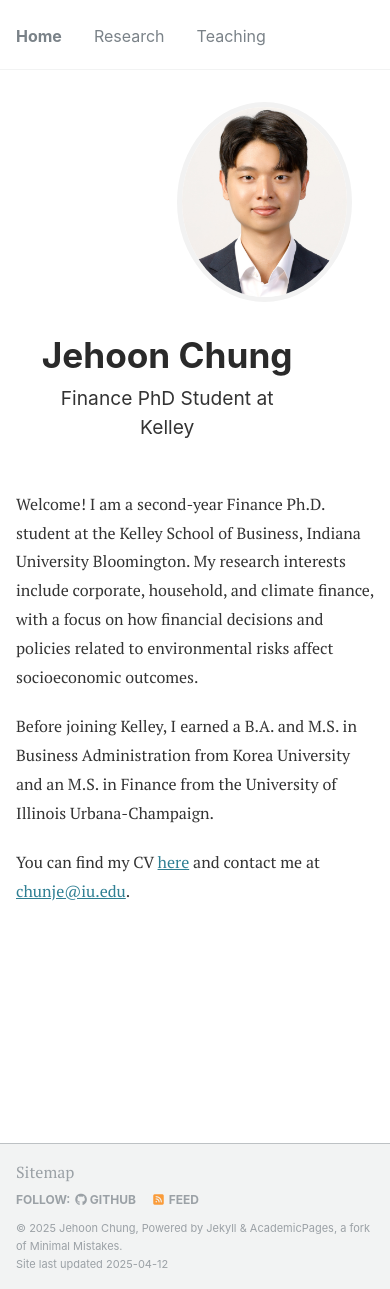
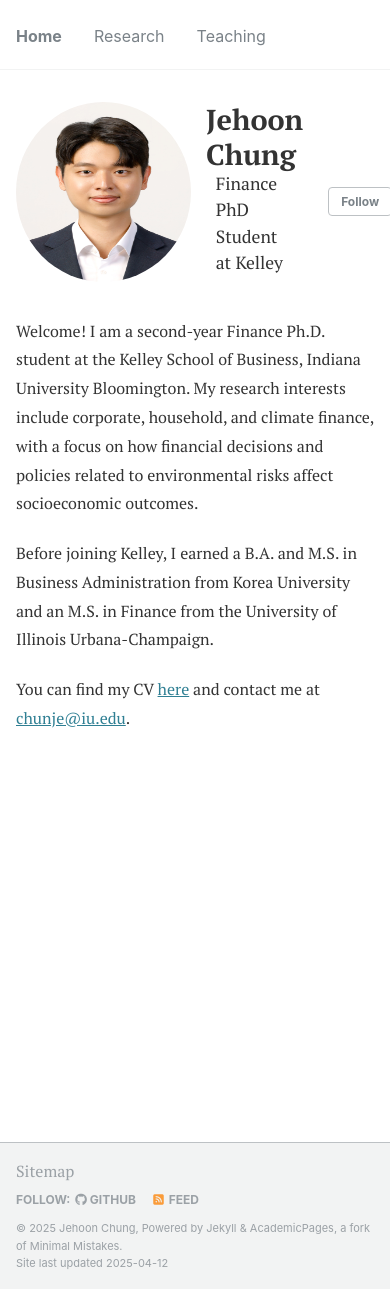
Before and after one commit to JehoonChung/jehoonchung.github.io, a Jekyll site: the page built from _pages/about.md, in a window 390 px wide and 1289 px high. Built offline with Jekyll 4.4.1, drawn with Linux system fonts in a browser that asks for light colours.

Commit message:
Update _custom.scss

```diff
--- a/_sass/_custom.scss
+++ b/_sass/_custom.scss
@@ -1,65 +1,51 @@
-/* ==========================================================================
-   Custom styles
-   ========================================================================== */
+/* Author Profile Font and Mobile Centering */
+.author__name,
+.author__bio {
+  font-family: 'PT Serif', serif !important;
+}
 
-/* Mobile author profile */
+/* Mobile centering */
 @media screen and (max-width: 768px) {
+  .author {
+    text-align: center;
+    display: flex;
+    flex-direction: column;
+    align-items: center;
+  }
+
   .author__avatar {
-    display: block;
-    margin: 0 auto 2rem;
-    text-align: center;
     float: none;
+    margin: 0 auto 1.5rem;
 
     img {
-      width: 200px !important;
-      height: 200px !important;
-      border-radius: 50%;
-      object-fit: cover;
-      border: 5px solid #f2f2f2;
+      width: 180px !important;
+      height: 180px !important;
+      margin: 0 auto;
+      display: block;
     }
   }
 
   .author__content {
-    text-align: center;
+    float: none;
     width: 100%;
 
     .author__name {
-      font-size: 2.2rem !important;
-      margin-bottom: 0.5rem;
-      color: #2a2a2a;
+      font-size: 1.8rem !important;
+      font-weight: 700;
     }
 
     .author__bio {
-      font-size: 1.2rem;
+      font-size: 1.1rem;
       max-width: 80%;
-      margin: 0 auto 2rem;
+      margin: 0 auto 1.5rem;
     }
   }
 
   .author__urls-wrapper {
     text-align: center;
 
-    .btn--inverse {
-      display: none;
-    }
-
     .social-icons {
       justify-content: center;
     }
   }
 }
-
-/* Remove welcome text */
-.page__hero--overlay .page__title,
-.page__hero--overlay .page__lead {
-  display: none !important;
-}
-
-/* Optional: Add some animation */
-.author__avatar img {
-  transition: transform 0.3s ease;
-
-  &:hover {
-    transform: scale(1.05);
-  }
-}
```
